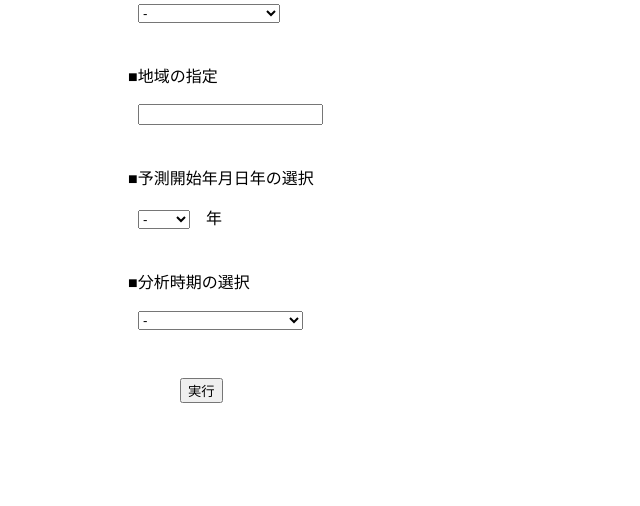
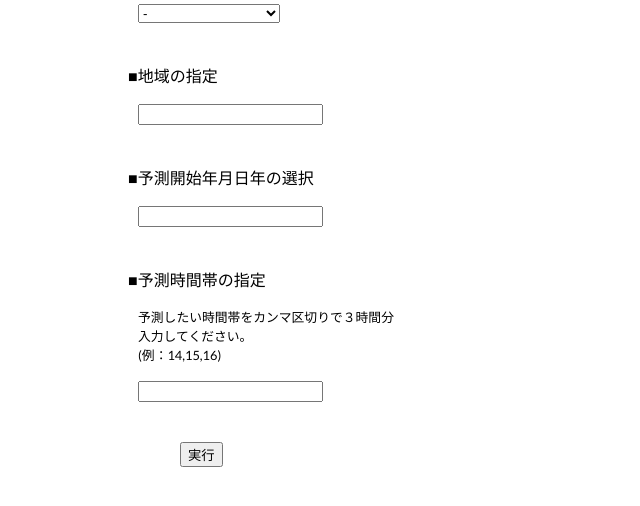
Before and after one commit to yuta-natori/HEMS_energy, a Django app: page /tanki_yosoku in a window 1280 px wide. Shown: the part 177-683 px from the top of the page, without its empty margins (0-640 px from the left). Run offline with Django 3.2, Linux system fonts and the light colour scheme; some libraries are stand-ins or nearby versions.

Commit message:
短期予測画面変更

```diff
--- a/app/static/css/tanki_yosoku.css
+++ b/app/static/css/tanki_yosoku.css
@@ -178,7 +178,7 @@ body {
 	padding-bottom: .5em;
 }
 
-.yyyy {
+.yyyymmdd {
 	margin-left: 10px;
 }
 
@@ -187,25 +187,9 @@ body {
 	padding-bottom: .5em;
 }
 
-.jiki_select {
+.yosokujikan_description {
+	font-size: 80%;
 	margin-left: 10px;
-}
-
-.number_input_all {
-	padding-left: .5em;
-	padding-bottom: .5em;
-}
-
-#number_input {
-	display: none;
-}
-
-#summer_number_input {
-	display: none;
-}
-
-#winter_number_input {
-	display: none;
 }
 
 .form_number {
--- a/app/templates/app/jyuyou_trend.html
+++ b/app/templates/app/jyuyou_trend.html
@@ -13,8 +13,6 @@
 		<script src="http://ajax.googleapis.com/ajax/libs/jqueryui/1/i18n/jquery.ui.datepicker-ja.min.js"></script>
 		<link href="https://fonts.googleapis.com/css?family=Lato:400,700|Noto+Sans+JP:400,700" rel="stylesheet">
 		<link rel="stylesheet" href="http://ajax.googleapis.com/ajax/libs/jqueryui/1/themes/smoothness/jquery-ui.css" >
-
-
 
 		<script type="text/javascript">
 		$(function() {
--- a/app/templates/app/tanki_yosoku.html
+++ b/app/templates/app/tanki_yosoku.html
@@ -11,7 +11,18 @@
 		<script src="https://kit.fontawesome.com/d995c7ddf7.js" crossorigin="anonymous"></script>
 		<script src="https://ajax.googleapis.com/ajax/libs/jquery/1.8.3/jquery.min.js"></script>
 		<link href="https://fonts.googleapis.com/css?family=Lato:400,700|Noto+Sans+JP:400,700" rel="stylesheet">
+		<link rel="stylesheet" href="http://ajax.googleapis.com/ajax/libs/jqueryui/1/themes/smoothness/jquery-ui.css" >
+		<script src="https://ajax.googleapis.com/ajax/libs/jquery/1.9.1/jquery.min.js"></script>
+		<script src="http://ajax.googleapis.com/ajax/libs/jqueryui/1/jquery-ui.min.js"></script>
+		<script src="http://ajax.googleapis.com/ajax/libs/jqueryui/1/i18n/jquery.ui.datepicker-ja.min.js"></script>
 		<!--<script type="text/javascript" src="static/js/custom.js"></script>-->
+
+		<script type="text/javascript">
+		$(function() {
+			$("#datepicker").datepicker();
+		 });
+		</script>
+
 		<title>HEMSエネルギーデータ分析システム</title>
 		<div class="header">
 			<h1><a href="/">HEMSエネルギーデータ分析</a></h1>
@@ -62,125 +73,17 @@
 					</div>
 
 					<div class="kikan_select">
-					  <p>■予測開始年月日年の選択</p>
-					  <p class="yyyy"><select name="year" required>
-							<option value="">-</option>
-							<option value="1950">1950</option>
-							<option value="1951">1951</option>
-							<option value="1952">1952</option>
-							<option value="1953">1953</option>
-							<option value="1954">1954</option>
-							<option value="1955">1955</option>
-							<option value="1956">1956</option>
-							<option value="1957">1957</option>
-							<option value="1958">1958</option>
-							<option value="1959">1959</option>
-							<option value="1960">1960</option>
-							<option value="1961">1961</option>
-							<option value="1962">1962</option>
-							<option value="1963">1963</option>
-							<option value="1964">1964</option>
-							<option value="1965">1965</option>
-							<option value="1966">1966</option>
-							<option value="1967">1967</option>
-							<option value="1968">1968</option>
-							<option value="1969">1969</option>
-							<option value="1970">1970</option>
-							<option value="1971">1971</option>
-							<option value="1972">1972</option>
-							<option value="1973">1973</option>
-							<option value="1974">1974</option>
-							<option value="1975">1975</option>
-							<option value="1976">1976</option>
-							<option value="1977">1977</option>
-							<option value="1978">1978</option>
-							<option value="1979">1979</option>
-							<option value="1980">1980</option>
-							<option value="1981">1981</option>
-							<option value="1982">1982</option>
-							<option value="1983">1983</option>
-							<option value="1984">1984</option>
-							<option value="1985">1985</option>
-							<option value="1986">1986</option>
-							<option value="1987">1987</option>
-							<option value="1988">1988</option>
-							<option value="1989">1989</option>
-							<option value="1990">1990</option>
-							<option value="1991">1991</option>
-							<option value="1992">1992</option>
-							<option value="1993">1993</option>
-							<option value="1994">1994</option>
-							<option value="1995">1995</option>
-							<option value="1996">1996</option>
-							<option value="1997">1997</option>
-							<option value="1998">1998</option>
-							<option value="1999">1999</option>
-							<option value="2000">2000</option>
-							<option value="2001">2001</option>
-							<option value="2002">2002</option>
-							<option value="2003">2003</option>
-							<option value="2004">2004</option>
-							<option value="2005">2005</option>
-							<option value="2006">2006</option>
-							<option value="2007">2007</option>
-							<option value="2008">2008</option>
-							<option value="2009">2009</option>
-							<option value="2010">2010</option>
-							<option value="2011">2011</option>
-							<option value="2012">2012</option>
-							<option value="2013">2013</option>
-							<option value="2014">2014</option>
-							<option value="2015">2015</option>
-							<option value="2016">2016</option>
-							<option value="2017">2017</option>
-							<option value="2018">2018</option>
-							<option value="2019">2019</option>
-							<option value="2020">2020</option>
-							<option value="2021">2021</option>
-							<option value="2022">2022</option>
-							<option value="2023">2023</option>
-							<option value="2024">2024</option>
-							<option value="2025">2025</option>
-							<option value="2026">2026</option>
-							<option value="2027">2027</option>
-							<option value="2028">2028</option>
-							<option value="2029">2029</option>
-							<option value="2030">2030</option>
-							</select>　年
-						</p>
+						<p>■予測開始年月日年の選択</p>
+						<p class="yyyymmdd"><input type="text" id="datepicker" required></p>
 					</div>
 
 					<div class="bunsekijiki">
-						<p>■分析時期の選択</p>
-						<p class="jiki_select"><select name="jiki" onchange="chkselect();" required>
-							<option>-</option>
-							<option value="year">年間分析</option>
-							<option value="summer">夏季分析（6月～8月）</option>
-							<option value="winter">冬季分析（12月～2月）</option>
-						</select></p>
-					</div>
-
-					<div class="number_input_all">
-						<div id="number_input">
-							<p>■年間ライン上限値の指定</p>
+						<p>■予測時間帯の指定</p>
+						<p class="yosokujikan_description">
+								予測したい時間帯をカンマ区切りで３時間分入力してください。<br>
+								(例：14,15,16)
+							</p>
 							<p class="form_number"><input type="number"></p>
-							<p>■年間ライン下限値の指定</p>
-							<p class="form_number"><input type="number"></p>
-						</div>
-
-						<div id="summer_number_input">
-							<p>■夏季ライン上限値の指定</p>
-							<p class="form_number"><input type="number"></p>
-							<p>■夏季ライン下限値の指定</p>
-							<p class="form_number"><input type="number"></p>
-						</div>
-
-						<div id="winter_number_input">
-							<p>■冬季ライン上限値の指定</p>
-							<p class="form_number"><input type="number"></p>
-							<p>■冬季ライン下限値の指定</p>
-							<p class="form_number"><input type="number"></p>
-						</div>
 					</div>
 
 					<div class="submit_buttom">
```
